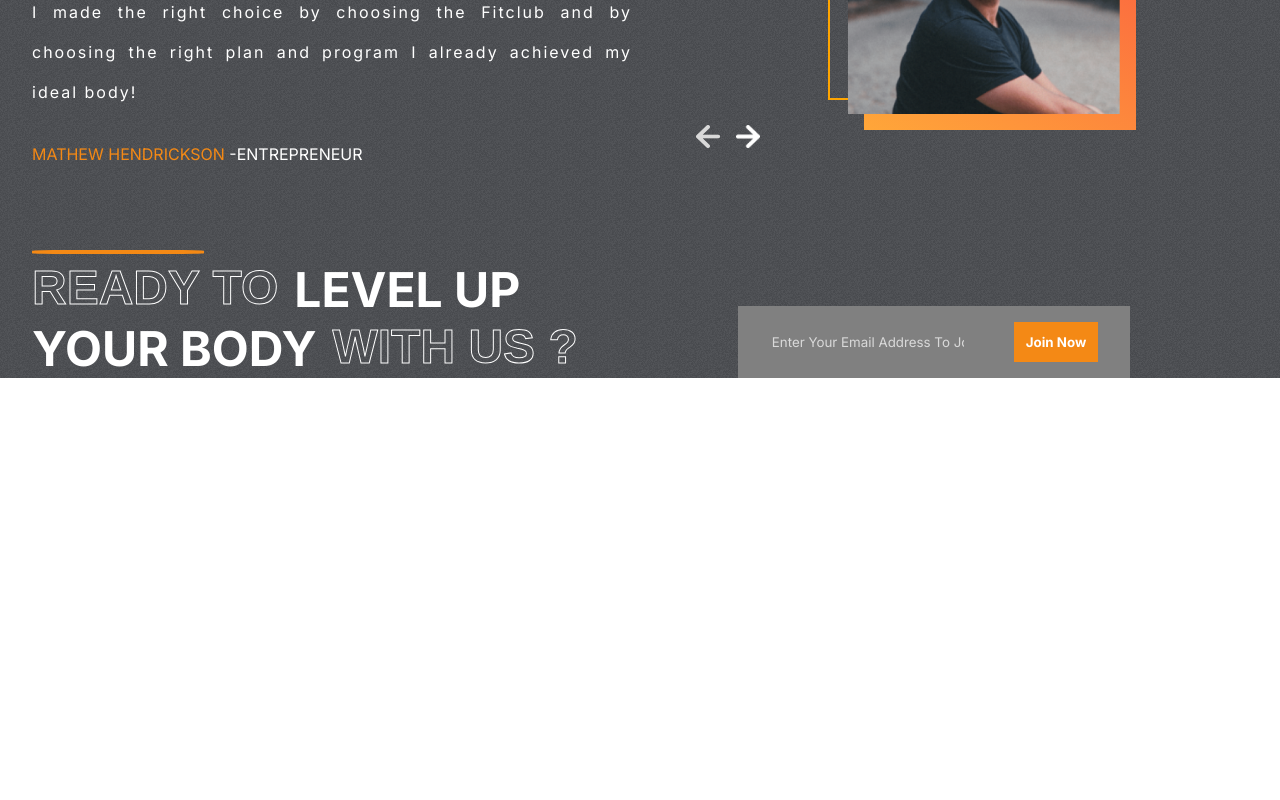
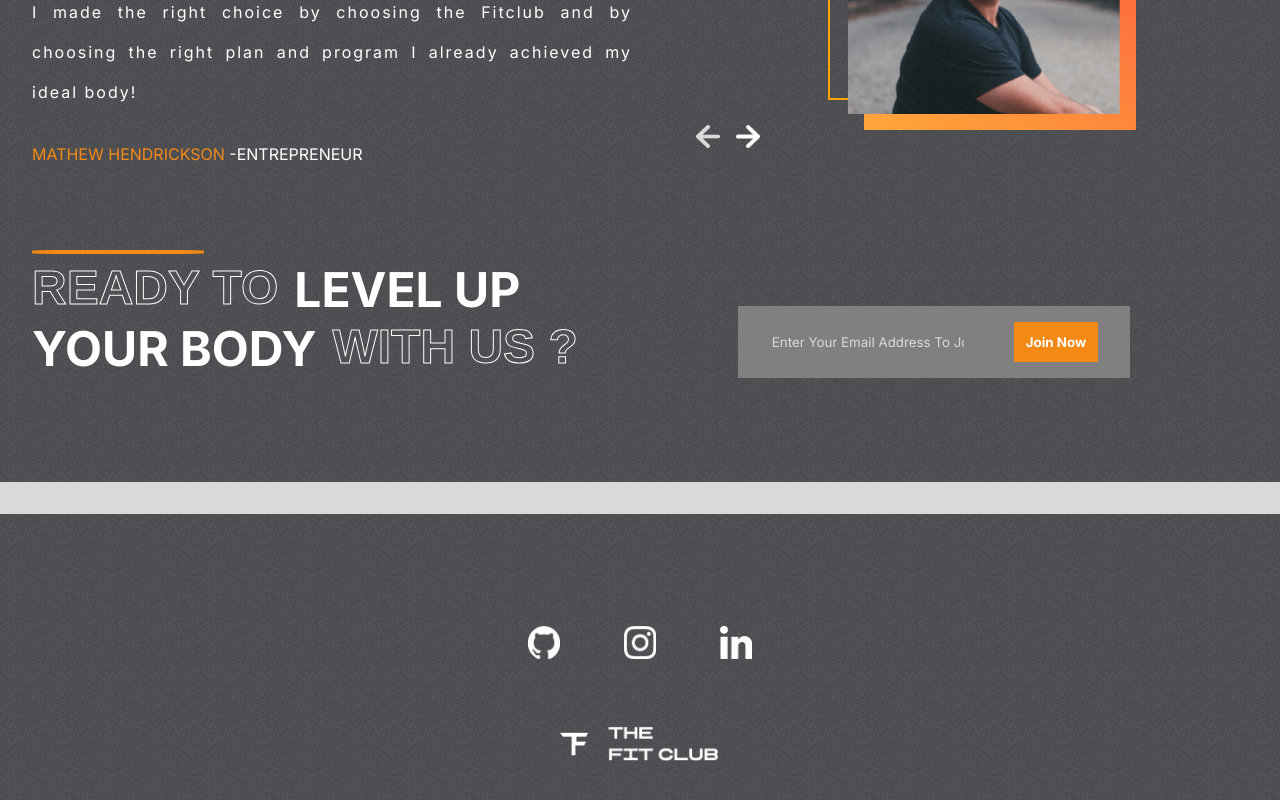
Before and after one commit to Uday3697/The-Fit-Club, a React (Create React App) app: page / in a window 1280 px wide. Shown: the part 2866-3666 px from the top of the page. Before the commit the page ends 3244 px from the top, so only its background shows below. Built offline with nearby package versions, Linux system fonts and the light colour scheme.

Commit message:
footer section

```diff
--- a/src/App.css
+++ b/src/App.css
@@ -42,3 +42,10 @@
 .btn:hover{
   cursor: pointer;
 }
+.blur{
+  background: rgba(253, 120, 43, 0.59);
+  position: absolute;
+  border-radius: 50%;
+  filter: blur(212px);
+  z-index: -9;
+}
--- a/src/App.js
+++ b/src/App.js
@@ -1,4 +1,5 @@
 import './App.css';
+import Footer from './Components/Footer/Footer';
 import Hero from './Components/Hero/Hero';
 import Join from './Components/Join/Join';
 import Plans from './Components/Plans/Plans';
@@ -14,6 +15,7 @@
           <Plans/>
           <Testimonials/>
           <Join/>
+          <Footer/>
     </div>
   );
 }
--- /dev/null
+++ b/src/Components/Footer/Footer.css
@@ -0,0 +1,26 @@
+.Footer-container{
+    position: relative;
+}
+.Footer-container>hr{
+    border: 1rem solid var(--lightgray);
+}
+.footer{
+    padding: 1rem 2rem;
+    display: flex;
+    flex-direction: column;
+    gap: 4rem;
+    align-items: center;
+    justify-content: center;
+    height: 20rem;
+}
+.social-links{
+    display: flex;
+    gap: 4rem;
+}
+.social-links>img{
+    width: 2rem;
+    cursor: pointer;
+}
+.logo-f>img{
+    width: 10rem;
+}
--- /dev/null
+++ b/src/Components/Footer/Footer.jsx
@@ -0,0 +1,27 @@
+import React from 'react'
+import Github from"../../assets/github.png"
+import Instagram from "../../assets/instagram.png"
+import LinkedIn from "../../assets/linkedin.png"
+import Logo from "../../assets/logo.png"
+import "./Footer.css"
+
+const Footer = () => {
+  return (
+    <div className="Footer-container">
+        <hr />
+        <div className="footer">
+            <div className="social-links">
+            <img src={Github} alt="" />
+            <img src={Instagram} alt="" />
+            <img src={LinkedIn} alt="" />
+            </div>
+
+            <div className="logo-f">
+            <img src={Logo} alt="" />
+            </div>
+        </div>
+    </div>
+  )
+}
+
+export default Footer
--- a/src/Components/Hero/Hero.jsx
+++ b/src/Components/Hero/Hero.jsx
@@ -10,6 +10,7 @@
 const Hero = () => {
   return (
     <div className="hero">
+      <div className="blur blur-h"> </div>
       <div className="left-h">
         <Header />
         <div className="the-best-ad">
```
